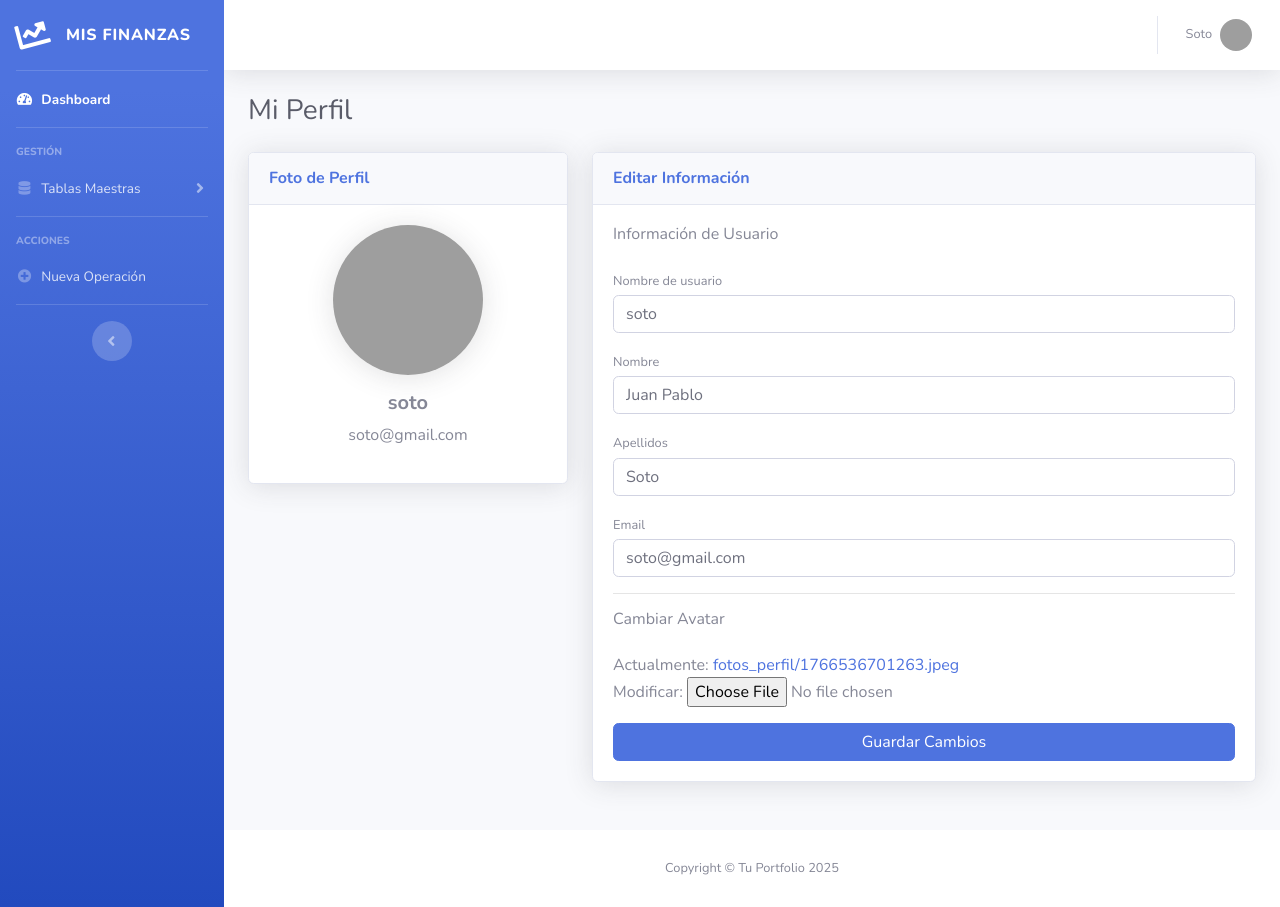
After one commit to JuanSoto04/Finanzas-Django, a Django app: page /perfil/ in a window 1280 px wide. The commit adds this page. Run offline with Django 5.2, Linux system fonts and the light colour scheme; a user stored in the database is signed in; data comes from the database, SQL or seed files in the repository; both versions use the stored data as it was after the commit; some libraries are stand-ins or nearby versions; grey boxes are pictures that could not be loaded.

Commit message:
Fix: corección de perfiles antiguos, arreglo de extensiones y nuevo boton de Perifl en menu

```diff
--- a/miprimerpagina_soto/inversiones/forms.py
+++ b/miprimerpagina_soto/inversiones/forms.py
@@ -2,6 +2,7 @@ from django import forms
 from .models import *
 from django.contrib.auth.models import User
 from django.contrib.auth.forms import UserCreationForm
+from .models import Perfil
 
 class TransaccionForm(forms.ModelForm):
     class Meta:
@@ -50,3 +51,15 @@ class RegistroUsuarioForm(UserCreationForm):
     class Meta:
         model = User
         fields = ['username', 'first_name', 'last_name', 'email']
+
+class UserUpdateForm(forms.ModelForm):
+    email = forms.EmailField()
+
+    class Meta:
+        model = User
+        fields = ['username', 'first_name', 'last_name', 'email']
+
+class PerfilUpdateForm(forms.ModelForm):
+    class Meta:
+        model = Perfil
+        fields = ['imagen']
--- a/miprimerpagina_soto/inversiones/models.py
+++ b/miprimerpagina_soto/inversiones/models.py
@@ -40,7 +40,7 @@ class Transaccion(models.Model):
 
 class Perfil(models.Model):
     usuario = models.OneToOneField(User, on_delete=models.CASCADE)
-    imagen = models.ImageField(default='perfil_default.jpg', upload_to='fotos_perfil')
+    imagen = models.ImageField(default='perfil_default.png', upload_to='fotos_perfil')
 
     def __str__(self):
         return f'Perfil de {self.usuario.username}'
--- a/miprimerpagina_soto/inversiones/templates/inversiones/index.html
+++ b/miprimerpagina_soto/inversiones/templates/inversiones/index.html
@@ -110,15 +110,20 @@
                                     {% endif %}
                                 </span>
 
-                                <img class="img-profile rounded-circle" src="{% static 'img/undraw_profile.svg' %}">
+                                <img class="img-profile rounded-circle" src="{{ user.perfil.imagen.url }}">
                             </a>
 
                             <div class="dropdown-menu dropdown-menu-right shadow animated--grow-in"
                                 aria-labelledby="userDropdown">
 
+                                <a class="dropdown-item" href="{% url 'editar_perfil' %}">
+                                    <i class="fas fa-user-cog fa-sm fa-fw mr-2 text-gray-400"></i>
+                                    Mi Perfil
+                                </a>
+
                                 <a class="dropdown-item" href="{% url 'sobre_mi' %}">
-                                    <i class="fas fa-user fa-sm fa-fw mr-2 text-gray-400"></i>
-                                    Sobre Mí / Perfil
+                                    <i class="fas fa-address-card fa-sm fa-fw mr-2 text-gray-400"></i>
+                                    Sobre Mí
                                 </a>
 
                                 <div class="dropdown-divider"></div>
--- a/miprimerpagina_soto/inversiones/templates/inversiones/sobre_mi.html
+++ b/miprimerpagina_soto/inversiones/templates/inversiones/sobre_mi.html
@@ -15,9 +15,8 @@
                     <div class="row align-items-center">
 
                         <div class="col-md-4 text-center">
-                            <img class="img-profile rounded-circle mb-3 shadow"
-                                src="{% static 'img/undraw_profile.svg' %}"
-                                style="width: 180px; height: 180px; object-fit: cover;">
+                            <img class="img-profile rounded-circle mb-3 shadow" src="/media/sobre_mi.jpeg"
+                                alt="Foto de Perfil" style="width: 180px; height: 180px; object-fit: cover;">
                         </div>
 
                         <div class="col-md-8">
--- /dev/null
+++ b/miprimerpagina_soto/inversiones/templates/registration/editar_perfil.html
@@ -0,0 +1,63 @@
+{% extends 'inversiones/index.html' %}
+{% load static %}
+
+{% block content %}
+<div class="container-fluid">
+
+    <h1 class="h3 mb-4 text-gray-800">Mi Perfil</h1>
+
+    <div class="row">
+        <div class="col-xl-4 col-md-6 mb-4">
+            <div class="card shadow mb-4">
+                <div class="card-header py-3">
+                    <h6 class="m-0 font-weight-bold text-primary">Foto de Perfil</h6>
+                </div>
+                <div class="card-body text-center">
+                    <img class="img-profile rounded-circle mb-3 shadow" src="{{ user.perfil.imagen.url }}"
+                        style="width: 150px; height: 150px; object-fit: cover;">
+
+                    <h5 class="font-weight-bold">{{ user.username }}</h5>
+                    <p class="text-muted">{{ user.email }}</p>
+                </div>
+            </div>
+        </div>
+
+        <div class="col-xl-8 col-md-6 mb-4">
+            <div class="card shadow mb-4">
+                <div class="card-header py-3">
+                    <h6 class="m-0 font-weight-bold text-primary">Editar Información</h6>
+                </div>
+                <div class="card-body">
+                    <form method="POST" enctype="multipart/form-data">
+                        {% csrf_token %}
+
+                        <h6 class="heading-small text-muted mb-4">Información de Usuario</h6>
+                        {% for field in u_form %}
+                        <div class="form-group">
+                            <label class="small mb-1">{{ field.label }}</label>
+                            <input type="{{ field.field.widget.input_type }}" name="{{ field.name }}"
+                                id="{{ field.id_for_label }}" class="form-control" value="{{ field.value|default:'' }}">
+                            {% if field.errors %}
+                            <small class="text-danger">{{ field.errors.0 }}</small>
+                            {% endif %}
+                        </div>
+                        {% endfor %}
+
+                        <hr>
+
+                        <h6 class="heading-small text-muted mb-4">Cambiar Avatar</h6>
+                        <div class="form-group">
+                            {{ p_form.imagen }}
+                        </div>
+
+                        <button type="submit" class="btn btn-primary btn-block">
+                            Guardar Cambios
+                        </button>
+                    </form>
+                </div>
+            </div>
+        </div>
+    </div>
+
+</div>
+{% endblock %}
--- a/miprimerpagina_soto/inversiones/urls.py
+++ b/miprimerpagina_soto/inversiones/urls.py
@@ -39,4 +39,5 @@ urlpatterns = [
 
     # RUTA REGISTRO USUARIO
     path('registro/', registro, name='registro'),
+    path('perfil/', editar_perfil, name='editar_perfil'),
 ]
--- a/miprimerpagina_soto/inversiones/views.py
+++ b/miprimerpagina_soto/inversiones/views.py
@@ -280,3 +280,27 @@ def registro(request):
     else:
         form = RegistroUsuarioForm()
     return render(request, 'registration/registro.html', {'form': form})
+
+# --------------- EDICIÓN DE PERFIL ---------------
+
+@login_required
+def editar_perfil(request):
+    if request.method == 'POST':
+
+        u_form = UserUpdateForm(request.POST, instance=request.user)
+        p_form = PerfilUpdateForm(request.POST, request.FILES, instance=request.user.perfil)
+
+        if u_form.is_valid() and p_form.is_valid():
+            u_form.save()
+            p_form.save()
+            messages.success(request, '¡Tu perfil ha sido actualizado exitosamente!')
+            return redirect('editar_perfil')
+    else:
+        u_form = UserUpdateForm(instance=request.user)
+        p_form = PerfilUpdateForm(instance=request.user.perfil)
+
+    context = {
+        'u_form': u_form,
+        'p_form': p_form
+    }
+    return render(request, 'registration/editar_perfil.html', context)
```
Also changed, not shown: miprimerpagina_soto/inversiones/migrations/0004_alter_perfil_imagen.py (added), miprimerpagina_soto/pagina.db.
